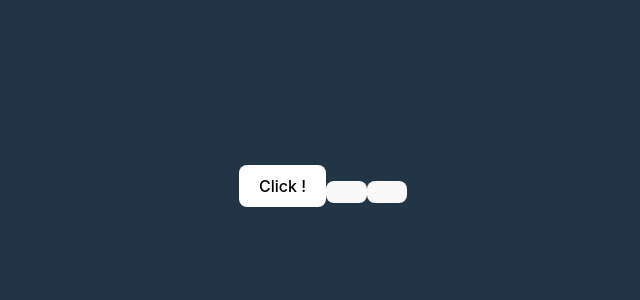
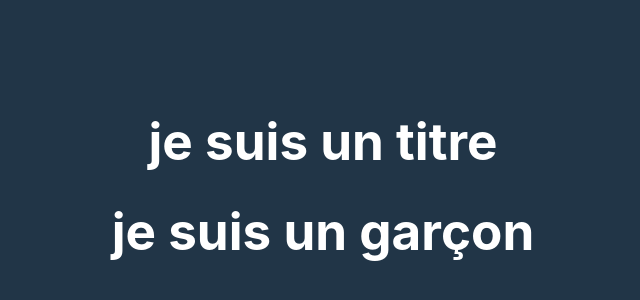
Before and after one commit to code-dev-pro/-Pidu-JCH-MLE, a React (Vite) app: page / in a window 1280 px wide. Shown: the part 214-514 px from the top of the page, without its empty margins (317-957 px from the left). Built offline with nearby package versions, Linux system fonts and the light colour scheme.

Commit message:
feat: composant parent-enfant

```diff
--- a/src/App.tsx
+++ b/src/App.tsx
@@ -1,13 +1,18 @@
 import './App.css'
-
-import NewButton from './components/new-button'
-import MyButton from './components/my-button'
+import ComposantParent from './components/exo-maryline/composant-parent'
+// import NewButton3 from './components/exo-maryline/new-button3'
+// import NewButton2 from './components/exo-marylin/new-button2'
+// import NewButton from './components/exo-marylin/new-button'
+// import MyButton from './components/my-button'
 
 function App() {
   return (
     <>
-      <MyButton />
-      <NewButton />
+      {/* <MyButton /> */}
+      {/* <NewButton /> */}
+      {/* <NewButton2 /> */}
+      {/* <NewButton3 /> */}
+      <ComposantParent />
     </>
   )
 }
--- /dev/null
+++ b/src/components/exo-maryline/composant-parent.tsx
@@ -0,0 +1,12 @@
+function Children({ title = 'je suis un titre' }: { title?: string }) {
+  return <h1>{title}</h1>
+}
+
+export default function ComposantParent() {
+  return (
+    <>
+      <Children />
+      <Children title="je suis un garçon" />
+    </>
+  )
+}
--- a/src/components/new-button.tsx
+++ b/src/components/exo-maryline/new-button.tsx
@@ -3,13 +3,16 @@ import { useState, useEffect, useRef } from 'react'
 function ButtonSquare() {
   const [value, setValue] = useState('')
   const ref = useRef(0)
+  console.log('je suis après ma déclaration de mon useRef')
 
   function handleClick() {
     setValue('X')
     ref.current = ref.current + 1
     console.log('Le bouton à était cliqué ' + ref.current + ' fois !')
   }
+
   useEffect(() => {
+    console.log('je suis dans ma condition useEffect')
     if (value !== '') {
       console.log(`Le bouton contient : ${value}`)
     }
@@ -17,8 +20,9 @@ function ButtonSquare() {
 
   return <button onClick={handleClick}> {value} </button>
 }
-
+console.log('je suis après ma condition')
 export default function NewButton() {
+  console.log('composant NewButton')
   return (
     <>
       <ButtonSquare />
--- /dev/null
+++ b/src/components/exo-maryline/new-button2.tsx
@@ -0,0 +1,28 @@
+import { useState, useEffect, useRef } from 'react'
+
+function ButtonSquare() {
+  const [value, setValue] = useState('')
+  const ref = useRef(0)
+  console.log('je suis après ma déclaration de mon useRef')
+
+  function handleClick() {
+    setValue('X')
+    ref.current = ref.current + 1
+    console.log('Le bouton à était cliqué ' + ref.current + ' fois !')
+  }
+  useEffect(() => {
+    console.log(' condition useEffect sans valeur')
+  }, [])
+
+  return <button onClick={handleClick}> {value} </button>
+}
+console.log('je suis après return')
+export default function NewButton2() {
+  console.log('composant NewButton')
+  return (
+    <>
+      <ButtonSquare />
+      <ButtonSquare />
+    </>
+  )
+}
--- /dev/null
+++ b/src/components/exo-maryline/new-button3.tsx
@@ -0,0 +1,28 @@
+import { useState, useEffect, useRef } from 'react'
+
+function ButtonSquare() {
+  const [value, setValue] = useState('')
+  const ref = useRef(0)
+  console.log('je suis après ma déclaration de mon useRef')
+
+  function handleClick() {
+    setValue('X')
+    ref.current = ref.current + 1
+    console.log('Le bouton à était cliqué ' + ref.current + ' fois !')
+  }
+
+  useEffect(() => {
+    console.log(' useEffect sans tableau')
+  })
+
+  return <button onClick={handleClick}> {value} </button>
+}
+console.log('je suis après ma condition')
+export default function NewButton3() {
+  console.log('composant NewButton')
+  return (
+    <>
+      <ButtonSquare />
+    </>
+  )
+}
--- a/src/index.css
+++ b/src/index.css
@@ -34,6 +34,7 @@ body {
 h1 {
   font-size: 3.2em;
   line-height: 1.1;
+  color: #ffffff;
 }
 
 button {
```
